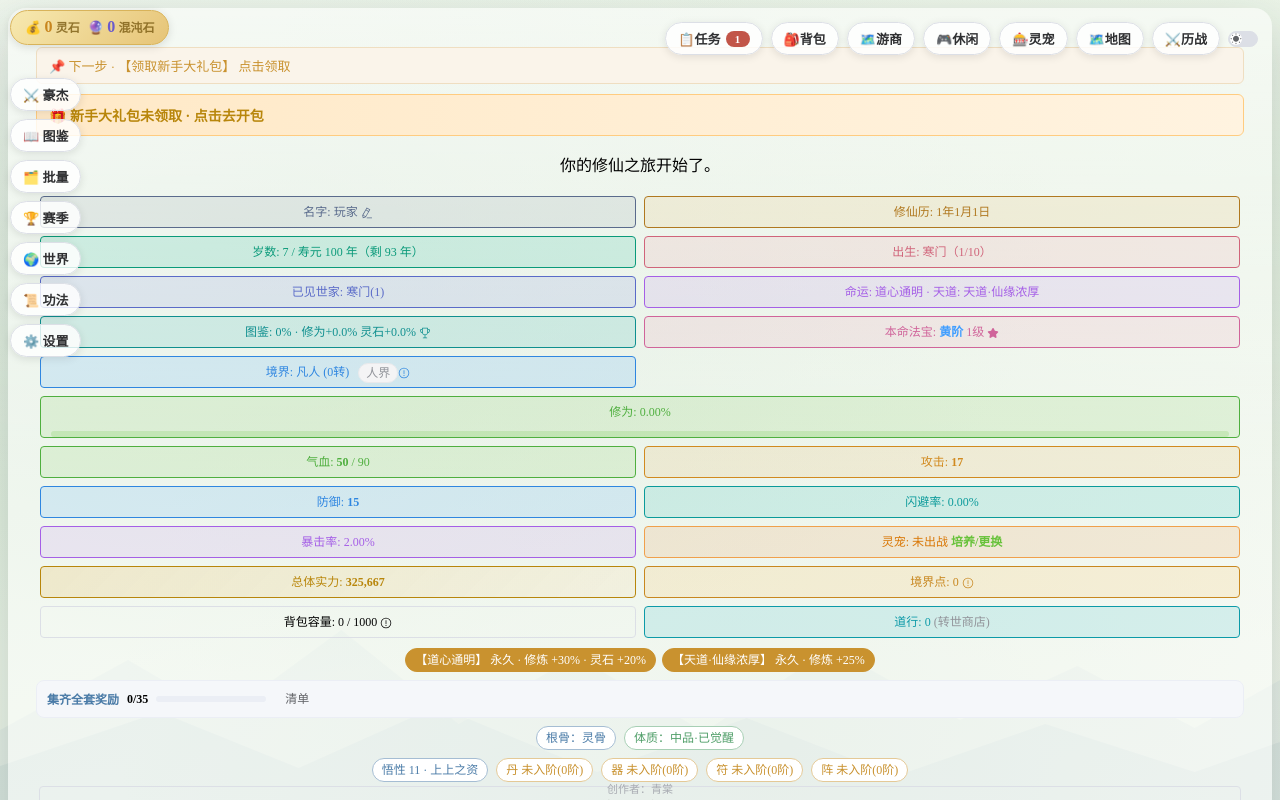
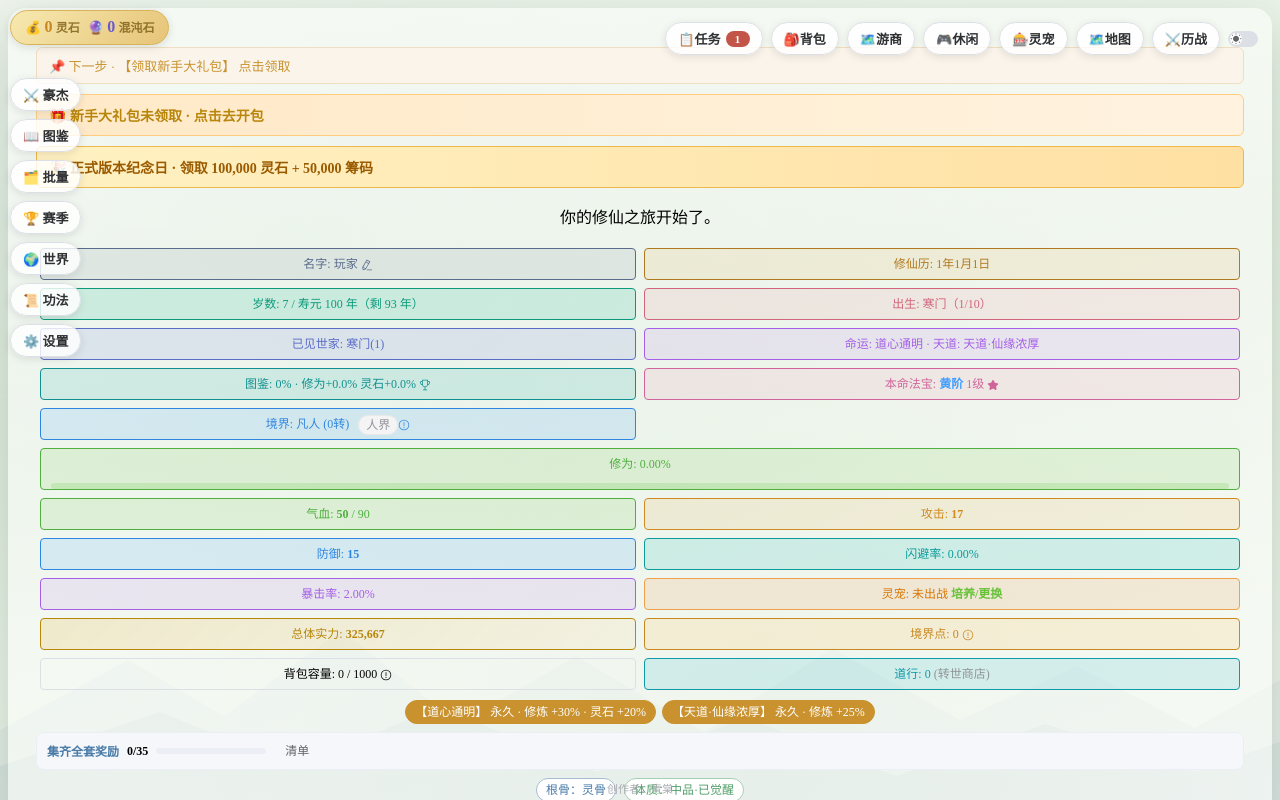
Before and after one commit to qingtang666666-source/vue-xiuxiangame, a Vue app: page /#/home in a window 1280 px wide. Shown: the top 800 px of the page. Built offline with nearby package versions, Linux system fonts and the light colour scheme.

Commit message:
feat(event): 新增每年9月9日正式版本纪念日登录奖励

```diff
--- /dev/null
+++ b/src/plugins/anniversary.js
@@ -0,0 +1,37 @@
+// 正式版本纪念日 —— 每年 9 月 9 日登录可领取一次
+export const ANNIVERSARY_MONTH = 9
+export const ANNIVERSARY_DAY = 9
+export const ANNIVERSARY_REWARD = {
+  money: 100000,
+  chips: 50000
+}
+
+const ensureClaims = player => {
+  if (!Array.isArray(player.anniversaryClaims)) player.anniversaryClaims = []
+}
+
+export const anniversaryInfo = (player, now = new Date()) => {
+  ensureClaims(player)
+  const year = now.getFullYear()
+  const isAnniversary = now.getMonth() + 1 === ANNIVERSARY_MONTH && now.getDate() === ANNIVERSARY_DAY
+  const claimed = player.anniversaryClaims.includes(year)
+  return {
+    year,
+    isAnniversary,
+    claimed,
+    claimable: isAnniversary && !claimed,
+    dateText: `${ANNIVERSARY_MONTH} 月 ${ANNIVERSARY_DAY} 日`,
+    reward: { ...ANNIVERSARY_REWARD }
+  }
+}
+
+export const claimAnniversaryReward = (player, now = new Date()) => {
+  const info = anniversaryInfo(player, now)
+  if (!info.isAnniversary) return { ok: false, reason: `今天不是正式版本纪念日（每年 ${info.dateText}）` }
+  if (info.claimed) return { ok: false, reason: `${info.year} 年纪念日奖励已领取` }
+  const props = player.props || (player.props = {})
+  props.money = (props.money || 0) + ANNIVERSARY_REWARD.money
+  props.chips = (props.chips || 0) + ANNIVERSARY_REWARD.chips
+  player.anniversaryClaims.push(info.year)
+  return { ok: true, year: info.year, reward: { ...ANNIVERSARY_REWARD } }
+}
--- a/src/views/homePage.vue
+++ b/src/views/homePage.vue
@@ -4,6 +4,9 @@
     <div class="m-dash">
       <div v-if="guide && guide.title" class="m-guide" @click="doGuide">📌 {{ guide.title }} · <span class="m-guide-desc">{{ guide.desc }}</span></div>
       <div v-if="!player.isNewbie" class="m-newbie" @click="newbiePack()">🎁 新手大礼包未领取 · 点击开包</div>
+      <div v-if="anniversary.claimable" class="m-anniversary" @click="claimAnniversary">
+        🎉 正式版本纪念日 · 领取 10 万灵石 + 5 万筹码
+      </div>
       <div class="m-status">
         <div class="m-status-row"><span class="m-k">境界</span><span class="m-v">{{ levelNames(player.level) }} <b class="m-realm">{{ currentRealmName }}</b></span></div>
         <div class="m-status-row"><span class="m-k">修为</span><span class="m-v">{{ calculatePercentageDifference(player.maxCultivation, player.cultivation) }}%</span></div>
@@ -79,6 +82,9 @@
       </div>
       <div v-if="!player.isNewbie" class="newbie-cta" @click="newbiePack()">
         🎁 新手大礼包未领取 · 点击去开包
+      </div>
+      <div v-if="anniversary.claimable" class="anniversary-banner" @click="claimAnniversary">
+        🎉 正式版本纪念日 · 领取 100,000 灵石 + 50,000 筹码
       </div>
       <div class="story">
         <p v-html="storyText" />
@@ -1513,6 +1519,7 @@
   import { performRebirth, rebirthSummaryHtml, fullReset } from '@/plugins/rebirthFlow'
   import { fateInfo } from '@/plugins/fate'
   import { codexStats, codexMilestoneState, claimCodexMilestone, codexRewardText } from '@/plugins/codex'
+  import { anniversaryInfo, claimAnniversaryReward } from '@/plugins/anniversary'
   import { collectSetInfo, effectiveBackpackCap, effectivePlayerStats } from '@/plugins/setBonus'
   import { natalArtifactTier } from '@/plugins/natalArtifact'
   import { triggerAdventure, canAdventure, adventureCooldownLeft } from '@/plugins/adventure'
@@ -1580,6 +1587,7 @@
   const fateData = computed(() => fateInfo(player.value))
   const codexStat = computed(() => codexStats(player.value))
   const codexMilestones = computed(() => codexMilestoneState(player.value))
+  const anniversary = computed(() => anniversaryInfo(player.value))
   const collectSet = computed(() => collectSetInfo(player.value))
   const autoIdlePreset = on => {
     player.value.autoIdle.explore = on
@@ -1700,6 +1708,16 @@
       return
     }
     if (guide.value.route) router.push(guide.value.route)
+  }
+  const claimAnniversary = () => {
+    const result = claimAnniversaryReward(player.value)
+    if (!result.ok) return gameNotifys({ title: '正式版本纪念日', message: result.reason, type: 'warning' })
+    gameNotifys({
+      title: '正式版本纪念日',
+      message: `已领取：灵石 +${formatNumberToChineseUnit(result.reward.money)}、筹码 +${formatNumberToChineseUnit(result.reward.chips)}`,
+      type: 'success',
+      duration: 8000
+    })
   }
   const actionGroups = ref([])
   // 当前生效的限时增益
@@ -3212,6 +3230,7 @@
     .m-dash { display: flex; flex: 1; flex-direction: column; gap: 6px; min-height: 0; padding: 0 4px; overflow: hidden; }
     .m-guide { font-size: 11px; color: var(--el-color-primary); background: var(--el-fill-color-light); border-radius: 10px; padding: 5px 8px; margin-bottom: 0; overflow: hidden; text-overflow: ellipsis; white-space: nowrap; cursor: pointer; }
     .m-newbie { font-size: 11px; color: #e6a23c; background: rgba(230,162,60,.14); border-radius: 10px; padding: 5px 8px; margin-bottom: 0; cursor: pointer; }
+    .m-anniversary { font-size: 11px; color: #9a5b00; background: linear-gradient(90deg, #fff1c2, #ffe0a3); border: 1px solid #f0b84b; border-radius: 10px; padding: 5px 8px; margin-bottom: 0; cursor: pointer; text-align: center; }
     .m-status { display: grid; grid-template-columns: repeat(3, minmax(0, 1fr)); gap: 4px; padding: 6px; background: var(--el-fill-color-light); border-radius: 10px; margin-bottom: 0; box-shadow: inset 0 0 0 1px var(--el-border-color-lighter); }
     .m-status-row { display: flex; flex-direction: column; align-items: flex-start; gap: 1px; min-width: 0; padding: 3px 5px; border-radius: 6px; background: var(--el-bg-color); font-size: 11px; color: var(--el-text-color-primary); }
     .m-status-row.m-pet-row { grid-column: 1 / -1; flex-direction: row; align-items: center; justify-content: space-between; cursor: pointer; }
@@ -3379,6 +3398,19 @@
     background: linear-gradient(90deg, #ffe9c7, #fff3e0);
     border: 1px solid #ffcc80;
     color: #b8860b;
+    border-radius: 6px;
+    padding: 10px 12px;
+    margin-bottom: 10px;
+    font-size: 14px;
+    font-weight: bold;
+    text-align: left;
+    cursor: pointer;
+  }
+
+  .anniversary-banner {
+    background: linear-gradient(90deg, #fff1c2, #ffe0a3);
+    border: 1px solid #f0b84b;
+    color: #9a5b00;
     border-radius: 6px;
     padding: 10px 12px;
     margin-bottom: 10px;
```
Also changed, not shown: src/plugins/store.js, 1 other file (tests, documents, lock files or other folders).
